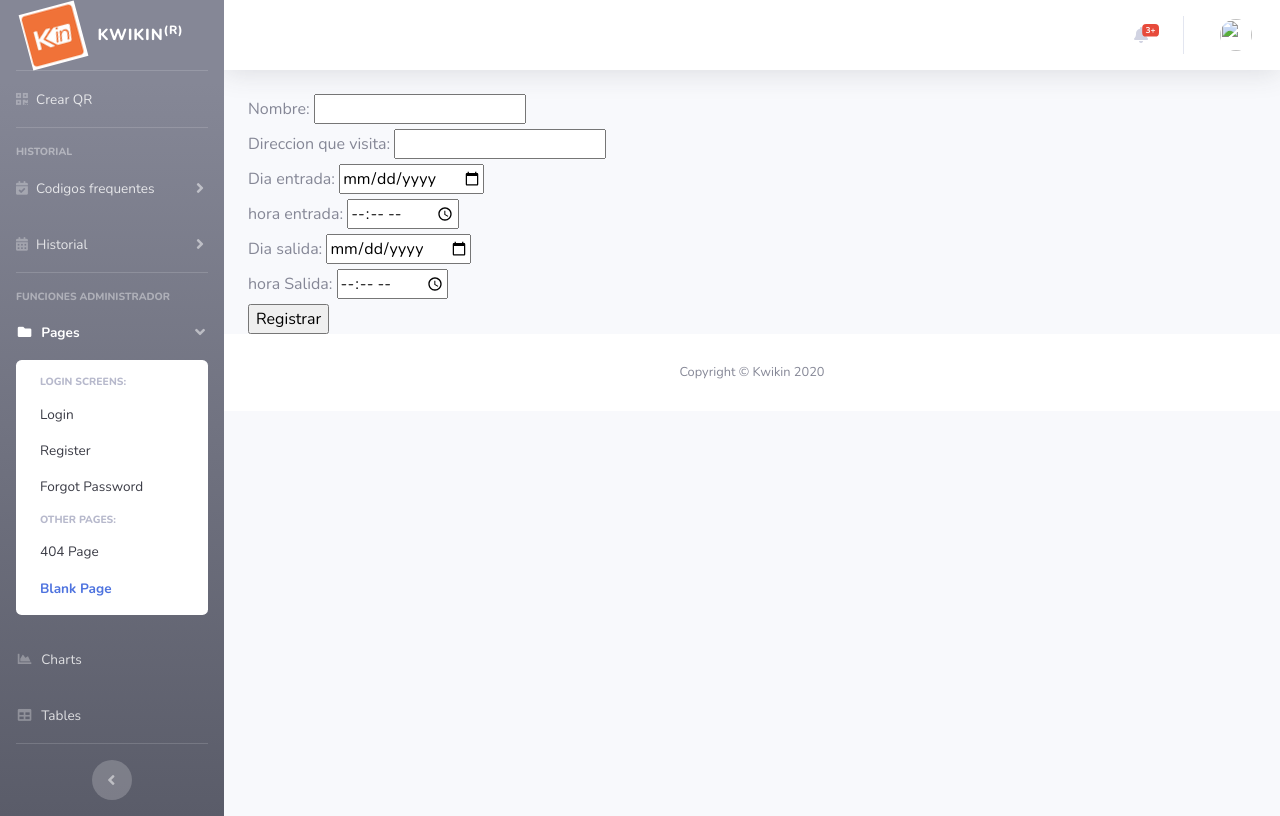
After one commit to arturor19/kwikin, a Flask app: template Kwikin/templates/crearpeticionQR.html in a window 1280 px wide. The commit adds this page. Run offline with Flask 2, Linux system fonts and the light colour scheme; the template is opened without the code that fills it, so the values that code supplies are empty; some libraries are stand-ins or nearby versions.

Commit message:
crear QR conectado

```diff
--- a/Kwikin/app.py
+++ b/Kwikin/app.py
@@ -77,10 +77,29 @@ def dashboard():
     picture = dict(session)['profile']['picture']
     return render_template('dashboard.html', name=name, picture=picture)
 
+@app.route('/logout')
+def logout():
+    for key in list(session.keys()):
+        session.pop(key)
+        flash('You are now logged out', 'success')
+    return render_template('login.html')
+
+@app.route('/crearqr')
+@is_logged_in
+def peticionqr():
+    name = dict(session)['profile']['name']
+    picture = dict(session)['profile']['picture']
+    return render_template('crearpeticionqr.html',  name=name, picture=picture)
 
 
+@app.route("/qrcode", methods=["GET"])
+def get_qrcode():
+    qr = qrcode("quedsfsiii", mode="raw", start_date="20/02/2020 12:00", end_date="20/02/2054 12:00")
+    print(qr)
+    return send_file(qr, mimetype="image/png")
 
-# Articles
+
+# De aqui para abajo creo que es basura, pero nos puede servir para ver como insertar en la BD
 @app.route('/articles')
 def articles():
     # Create cursor
@@ -118,7 +137,7 @@ def article(id):
 
 
 
-# Check if user logged in
+
 
 #unique
 
@@ -132,12 +151,7 @@ def unique():
 
 
 
-@app.route('/logout')
-def logout():
-    for key in list(session.keys()):
-        session.pop(key)
-        flash('You are now logged out', 'success')
-    return render_template('login.html')
+
 
 
 # Dashboard
@@ -180,11 +194,7 @@ def dashboardpaboorar():
     cur.close()
 
 
-@app.route("/qrcode", methods=["GET"])
-def get_qrcode():
-    qr = qrcode("quedsfsiii", mode="raw", start_date="20/02/2020 12:00", end_date="20/02/2054 12:00")
-    print(qr)
-    return send_file(qr, mimetype="image/png")
+
 
 
 
--- /dev/null
+++ b/Kwikin/templates/crearpeticionQR.html
@@ -0,0 +1,22 @@
+{% extends "layout.html" %}
+
+{% block head %}
+<title>Crear QR</title>
+{% endblock %}
+{%block body %}
+    <form action="" method="post">
+        <label for="name">Nombre: </label>
+        <input type="text" id="name" name="name" /><br>
+        <label for="dir">Direccion que visita: </label>
+        <input type="text" id="dir" name="dir" /><br>
+        <label for="dateE">Dia entrada: </label>
+        <input type="date" id="dateE" name="date" /><br>
+        <label for="timeE">hora entrada: </label>
+        <input type="time" id="timeE" name="timeE" /><br>
+        <label for="dateS">Dia salida: </label>
+        <input type="date" id="dateS" name="date" /><br>
+        <label for="timeS">hora Salida: </label>
+        <input type="time" id="timeS" name="timeS" /><br>
+        <input type="submit" id="send-signup" name="signup" value="Registrar" />
+    </form>
+{% endblock %}
--- a/Kwikin/templates/layout.html
+++ b/Kwikin/templates/layout.html
@@ -42,7 +42,7 @@
 
       <!-- Nav Item - Dashboard -->
       <li class="nav-item">
-        <a class="nav-link" href="index.html">
+        <a class="nav-link" href="/crearqr">
           <i class="fas fa-qrcode"></i>
           <span>Crear QR</span></a>
       </li>
```
